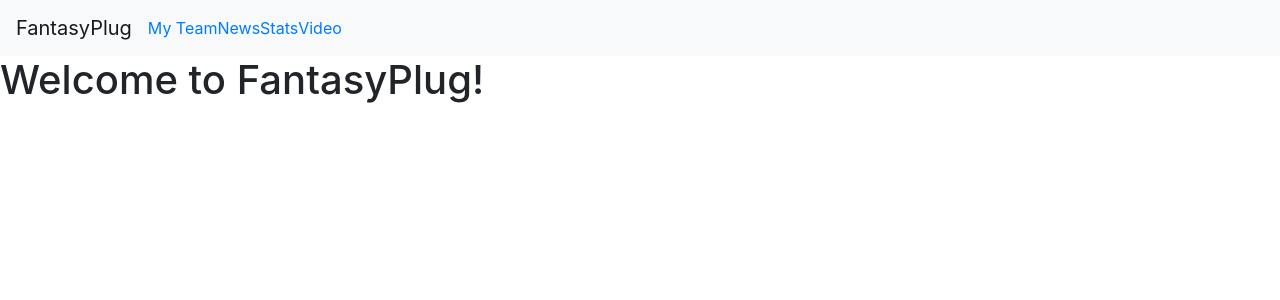
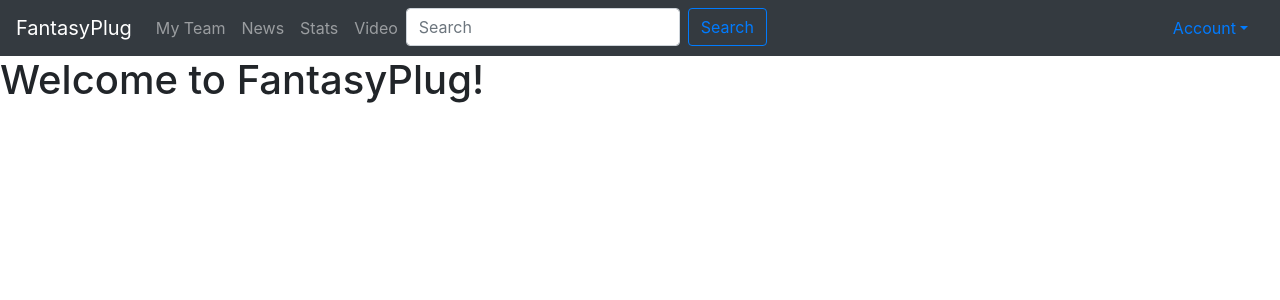
Before and after one commit to ivanjut/fantasy-plug-flask, a Flask app: page / in a window 1280 px wide. Shown: the top 300 px of the page. Run offline with Flask 2, Linux system fonts and the light colour scheme; some libraries are stand-ins or nearby versions.

Commit message:
styled nav bar

```diff
--- a/templates/base.html
+++ b/templates/base.html
@@ -3,17 +3,60 @@
 <head>
   <meta charset="utf-8">
   <title>FantasyPlug</title>
-    <link rel="stylesheet" href="https://maxcdn.bootstrapcdn.com/bootstrap/4.0.0/css/bootstrap.min.css" integrity="sha384-Gn5384xqQ1aoWXA+058RXPxPg6fy4IWvTNh0E263XmFcJlSAwiGgFAW/dAiS6JXm" crossorigin="anonymous">
-    <!--<script src="https://maxcdn.bootstrapcdn.com/bootstrap/4.0.0/js/bootstrap.min.js" integrity="sha384-JZR6Spejh4U02d8jOt6vLEHfe/JQGiRRSQQxSfFWpi1MquVdAyjUar5+76PVCmYl" crossorigin="anonymous"></script>-->
+    <link rel="stylesheet" href="https://stackpath.bootstrapcdn.com/bootstrap/4.1.2/css/bootstrap.min.css" integrity="sha384-Smlep5jCw/wG7hdkwQ/Z5nLIefveQRIY9nfy6xoR1uRYBtpZgI6339F5dgvm/e9B" crossorigin="anonymous">
+    <script src="https://code.jquery.com/jquery-3.3.1.min.js" integrity="sha256-FgpCb/KJQlLNfOu91ta32o/NMZxltwRo8QtmkMRdAu8=" crossorigin="anonymous"></script>
+    <script src="https://cdnjs.cloudflare.com/ajax/libs/popper.js/1.14.3/umd/popper.min.js" integrity="sha384-ZMP7rVo3mIykV+2+9J3UJ46jBk0WLaUAdn689aCwoqbBJiSnjAK/l8WvCWPIPm49" crossorigin="anonymous"></script>
+    <script src="https://stackpath.bootstrapcdn.com/bootstrap/4.1.2/js/bootstrap.min.js" integrity="sha384-o+RDsa0aLu++PJvFqy8fFScvbHFLtbvScb8AjopnFD+iEQ7wo/CG0xlczd+2O/em" crossorigin="anonymous"></script>
 </head>
 <body>
-    <nav class="navbar navbar-expand-lg navbar-light bg-light">
+    <!--<nav class="navbar navbar-expand-lg navbar-light bg-light">-->
+        <!--<a class="navbar-brand" href="{{url_for('index')}}">FantasyPlug</a>-->
+        <!--<a class="my-team" href="{{url_for('my_team')}}">My Team</a>-->
+        <!--<a class="news" href="{{url_for('news')}}">News</a>-->
+        <!--<a class="stats" href="{{url_for('stats')}}">Stats</a>-->
+        <!--<a class="video" href="{{url_for('video')}}">Video</a>-->
+    <!--</nav>-->
+    <nav class="navbar navbar-expand-lg navbar-dark bg-dark">
       <a class="navbar-brand" href="{{url_for('index')}}">FantasyPlug</a>
-        <a class="my-team" href="{{url_for('my_team')}}">My Team</a>
-        <a class="news" href="{{url_for('news')}}">News</a>
-        <a class="stats" href="{{url_for('stats')}}">Stats</a>
-        <a class="video" href="{{url_for('video')}}">Video</a>
+      <button class="navbar-toggler" type="button" data-toggle="collapse" data-target="#navbarSupportedContent" aria-controls="navbarSupportedContent" aria-expanded="false" aria-label="Toggle navigation">
+        <span class="navbar-toggler-icon"></span>
+      </button>
+
+      <div class="collapse navbar-collapse" id="navbarSupportedContent">
+        <ul class="navbar-nav mr-auto">
+          <!--<li class="nav-item active">-->
+            <!--<a class="nav-link" href="#">Home <span class="sr-only">(current)</span></a>-->
+          <!--</li>-->
+            <li class="nav-item">
+                <a class="nav-link" href="{{url_for('my_team')}}">My Team</a>
+            </li>
+            <li class="nav-item">
+                <a class="nav-link" href="{{url_for('news')}}">News</a>
+            </li>
+            <li class="nav-item">
+                <a class="nav-link" href="{{url_for('stats')}}">Stats</a>
+            </li>
+            <li class="nav-item">
+                <a class="nav-link" href="{{url_for('video')}}">Video</a>
+            </li>
+            <li>
+                <form class="form-inline my-2 my-lg-0">
+                    <input class="form-control mr-sm-2" type="search" placeholder="Search" aria-label="Search">
+                    <button class="btn btn-outline-primary my-2 my-sm-0" type="submit">Search</button>
+                </form>
+            </li>
+        </ul>
+          <a class="nav-link dropdown-toggle" href="#" id="navbarDropdown" role="button" data-toggle="dropdown" aria-haspopup="true" aria-expanded="false">Account</a>
+          <div class="dropdown-menu dropdown-menu-right" aria-labelledby="navbarDropdown">
+              <a class="dropdown-item" href="#">Login</a>
+              <a class="dropdown-item" href="#">Account Settings</a>
+              <div class="dropdown-divider"></div>
+              <a class="dropdown-item" href="#">Signup</a>
+          </div>
+      </div>
     </nav>
+
+
     {% block content %}
     {% endblock %}
 </body>
```
Lines whose indentation alone changed are shown as unchanged.
